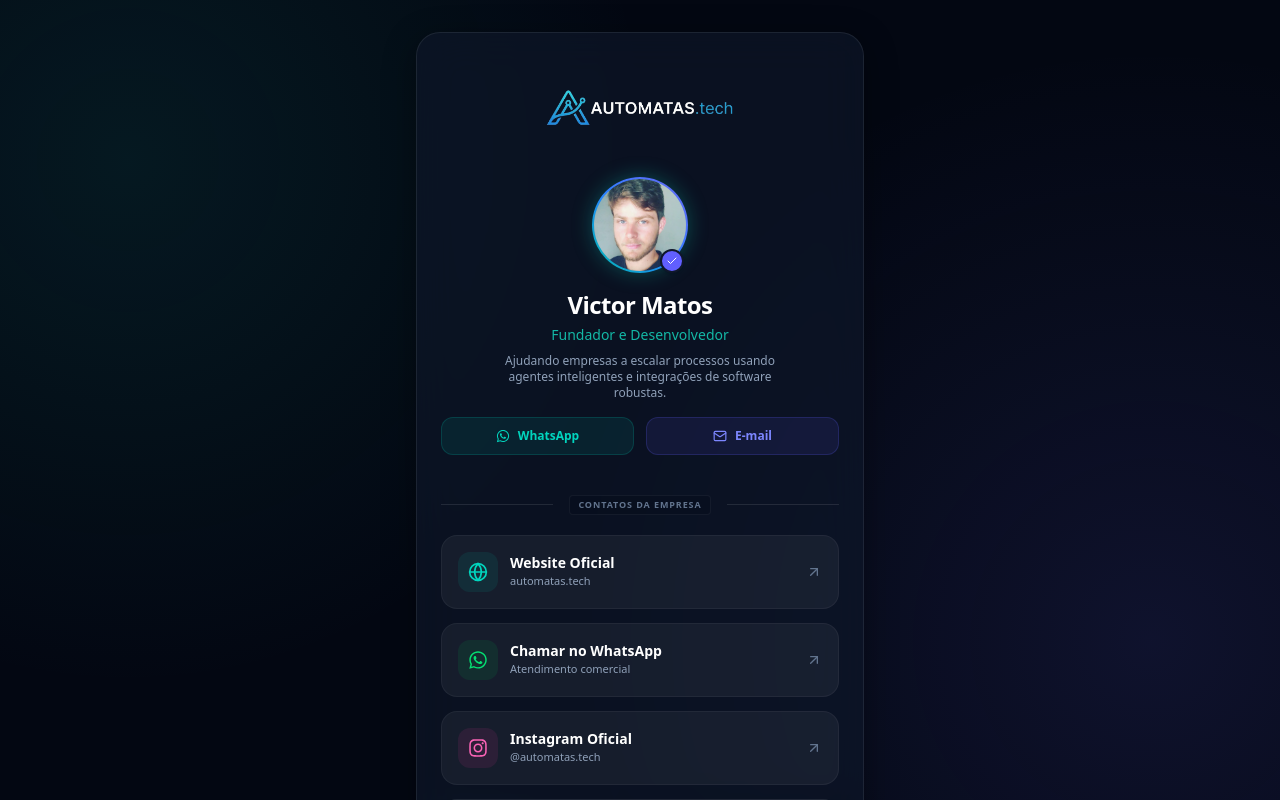
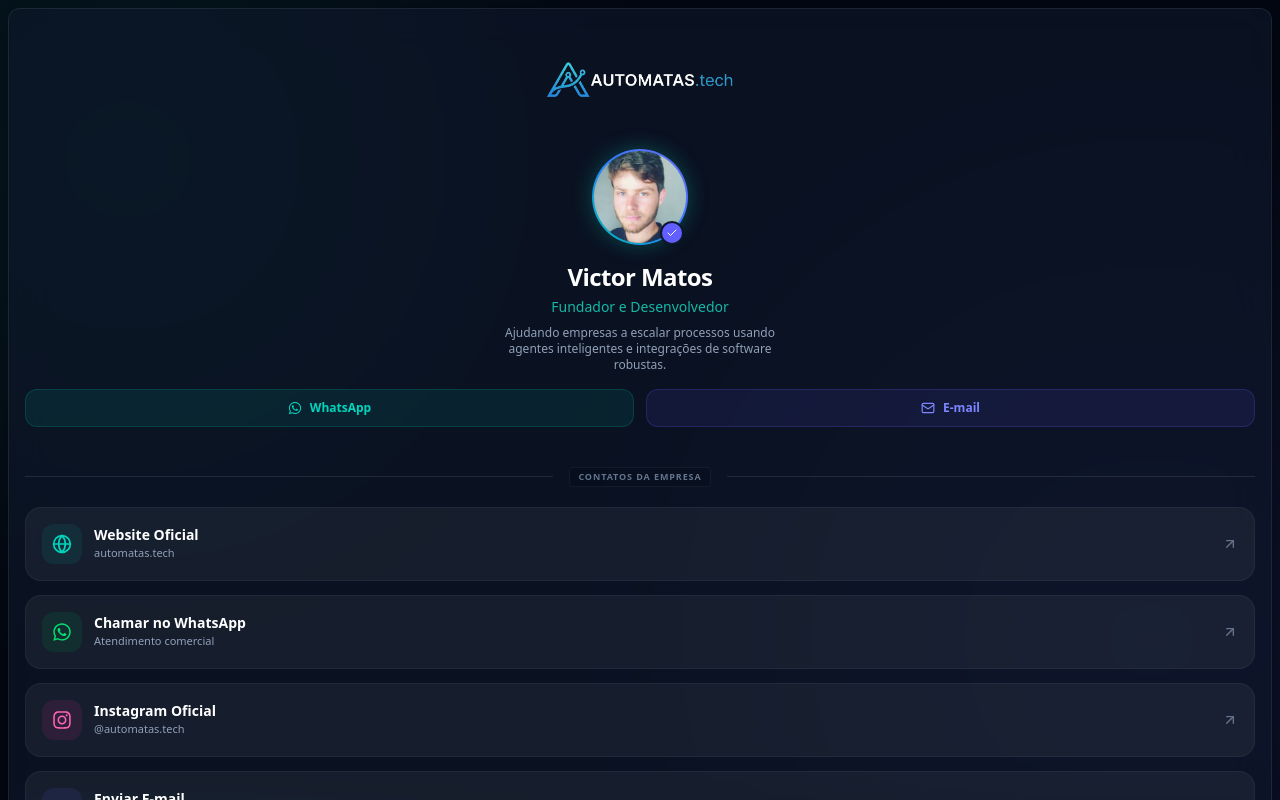
Before and after one commit to Vmatos98/cartaodevisita, a React (Vite) app: page / in a window 1280 px wide. Shown: the top 800 px of the page. Built offline with nearby package versions, Linux system fonts and the light colour scheme.

Commit message:
style: simplify layout and container padding in App component

```diff
--- a/src/App.tsx
+++ b/src/App.tsx
@@ -131,9 +131,9 @@
   };
 
   return (
-    <div className="text-slate-100 min-h-screen flex flex-col justify-between items-center px-1 sm:px-4 py-2 sm:py-8 relative overflow-x-hidden w-full">
+    <div className="text-slate-100 min-h-screen flex flex-col px-2 py-2 relative overflow-x-hidden w-full">
       {/* Container Principal do Cartão */}
-      <main className="w-full sm:max-w-md glass-card rounded-xl sm:rounded-3xl px-3 py-5 sm:p-6 relative z-10 transition-all duration-300 hover:border-teal-500/30 flex-grow flex flex-col justify-between">
+      <main className="w-full glass-card rounded-xl px-4 py-5 relative z-10 transition-all duration-300 flex-grow flex flex-col justify-between">
         <div>
           {/* Header do Cartão: Logo */}
           <div className="flex justify-center items-center mb-6 w-full">
```
